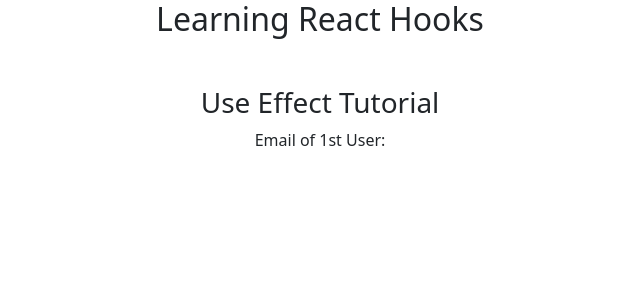
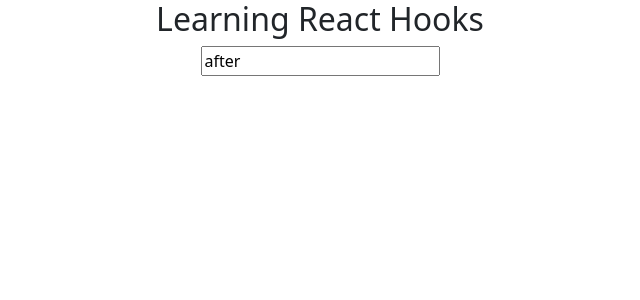
Before and after one commit to TheAayushRana/Learning-React, a React (Vite) app in the folder React-Hooks/: page / in a window 1280 px wide. Shown: the top 300 px of the page, without its empty margins (320-960 px from the left). Built offline with nearby package versions, Linux system fonts and the light colour scheme; no server answers.

Commit message:
Used useRef and useLayout Hook

```diff
--- a/React-Hooks/src/App.jsx
+++ b/React-Hooks/src/App.jsx
@@ -3,6 +3,8 @@ import StateTutorial from "./Components/StateTutorial";
 import StateTutorial2 from "./Components/StateTutorial2";
 import ReducerTutorial from "./Components/ReducerTutorial";
 import EffectTutorial from "./Components/EffectTutorial";
+import RefTutorial from "./Components/RefTutorial";
+import LayoutTutorial from "./Components/LayoutTutorial";
 
 function App() {
   return (
@@ -11,7 +13,9 @@ function App() {
       {/* <StateTutorial />
       <StateTutorial2 /> */}
       {/* <ReducerTutorial /> */}
-      <EffectTutorial />
+      {/* <EffectTutorial /> */}
+      {/* <RefTutorial /> */}
+      <LayoutTutorial />
     </div>
   );
 }
--- /dev/null
+++ b/React-Hooks/src/Components/LayoutTutorial.jsx
@@ -0,0 +1,22 @@
+import React, { useRef, useEffect, useLayoutEffect } from "react";
+
+function LayoutTutorial() {
+  const inputRef = useRef(null);
+
+  // Workds same like useEffect but it is called before the useEffect is called
+  useLayoutEffect(() => {
+    console.log(inputRef.current.value);
+  }, []);
+
+  useEffect(() => {
+    inputRef.current.value = "after";
+  }, []);
+
+  return (
+    <div className="text-center">
+      <input type="text" name="name" value="before" ref={inputRef} />
+    </div>
+  );
+}
+
+export default LayoutTutorial;
--- /dev/null
+++ b/React-Hooks/src/Components/RefTutorial.jsx
@@ -0,0 +1,26 @@
+import React, { useState, useRef } from "react";
+
+function RefTutorial() {
+  const [name, setName] = useState("Aayush");
+  // useRef is used to access and manipulate the dom elements
+  // refName = useRef(initialValue);
+  const inputRef = useRef(null);
+
+  const changeName = () => {
+    inputRef.current.focus(); // focus the input element
+    // inputRef.current.value = ""; // clear the input
+    // console.log(inputRef.current.value);
+  };
+
+  return (
+    <div className="text-center">
+      <h3>{name}</h3>
+      <input type="text" ref={inputRef} />
+      <button type="submit" onClick={changeName}>
+        Change Name
+      </button>
+    </div>
+  );
+}
+
+export default RefTutorial;
```
